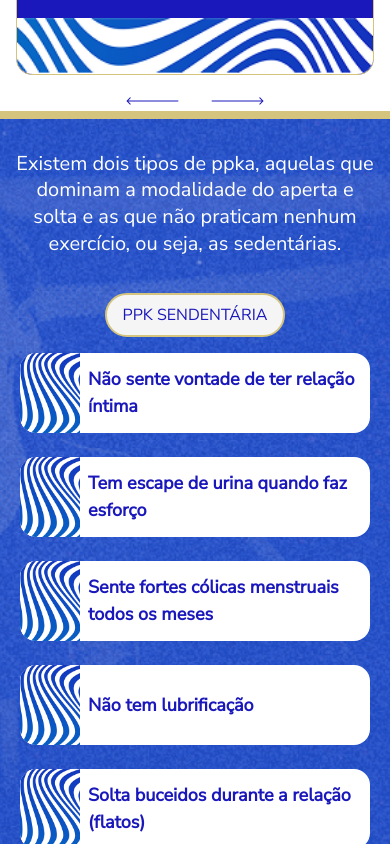
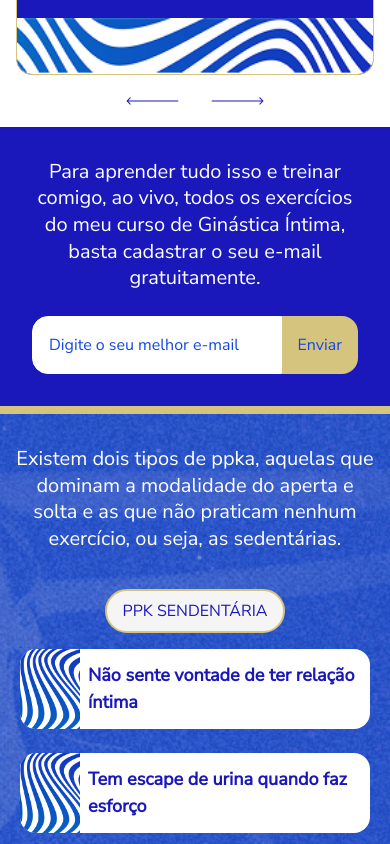
Before and after one commit to belborba/catiadamasceno, a Next.js app: page / in a window 390 px wide. Shown: the part 1800-2644 px from the top of the page. Built offline with nearby package versions, Linux system fonts and the light colour scheme.

Commit message:
feat: add cta component

```diff
--- a/src/app/_components/classes.tsx
+++ b/src/app/_components/classes.tsx
@@ -27,13 +27,14 @@ export const ClassContent = () => {
 
   return (
     <section className="relative flex flex-col items-center px-4 sm:px-0 bg-white sm:bg-none">
-      <div>
+      <div className="w-full">
         <Image
           src={sectionDesktop}
           alt="Fundo Desktop"
           fill
           placeholder="blur"
           className="hidden sm:block absolute z-0"
+          sizes="(max-width: 768px) 100vw, (max-width: 1200px) 50vw, 33vw"
           style={{ objectFit: "cover", objectPosition: "center" }}
         />
       </div>
@@ -81,17 +82,18 @@ export const ClassContent = () => {
                     fill
                     placeholder="blur"
                     className="rounded-b-2xl"
+                    sizes="(max-width: 768px) 100vw, (max-width: 1200px) 50vw, 33vw"
                     style={{ objectFit: "cover", objectPosition: "center" }}
                   />
                 </div>
               </div>
             ))}
           </div>
-          <div className="mt-4 flex h-5 max-w-7xl gap-8 justify-center sm:justify-between">
-            <button className="cursor-pointer" onClick={scrollNext}>
+          <div className="my-4 flex h-5 max-w-7xl gap-8 justify-center sm:justify-between">
+            <button className="cursor-pointer" onClick={scrollPrev}>
               <Image src={arrowLeftIcon} alt="Arrow Icon" />
             </button>
-            <button className="cursor-pointer" onClick={scrollPrev}>
+            <button className="cursor-pointer" onClick={scrollNext}>
               <Image src={arrowRightIcon} alt="Arrow Icon" />
             </button>
           </div>
--- a/src/app/_components/cta.tsx
+++ b/src/app/_components/cta.tsx
@@ -1,3 +1,50 @@
-export const Footer = () => {
-  return ()
-}
+import { useState } from "react";
+import sectionMobile from "../../../public/bg-mobile-section-3.png";
+import Image from "next/image";
+
+export const Cta = () => {
+  const [email, setEmail] = useState("");
+
+  const handleSubmit = (e: React.FormEvent) => {
+    e.preventDefault();
+    console.log("Nome enviado:", email);
+  };
+
+  return (
+    <section className="block p-8 sm:hidden">
+      <div className="absolute inset-0 -z-10">
+        <Image
+          src={sectionMobile}
+          alt="Fundo Mobile"
+          fill
+          placeholder="blur"
+          className="block sm:hidden"
+          sizes="(max-width: 768px) 100vw, (max-width: 1200px) 50vw, 33vw"
+          style={{ objectFit: "cover", objectPosition: "top" }}
+        />
+      </div>
+      <div className="flex flex-col gap-6">
+        <h3 className="text-center text-[20px]">
+          Para aprender tudo isso e treinar comigo, ao vivo, todos os exercícios
+          do meu curso de Ginástica Íntima, basta cadastrar o seu e-mail
+          gratuitamente.
+        </h3>
+        <form onSubmit={handleSubmit} className="w-full flex">
+          <input
+            type="text"
+            value={email}
+            onChange={(e) => setEmail(e.target.value)}
+            placeholder="Digite o seu melhor e-mail"
+            className="placeholder-blue-700 border rounded-l-2xl p-4 bg-white flex-1 focus:outline-none"
+          />
+          <button
+            type="submit"
+            className="bg-primary text-blue-700 px-4 py-2 rounded-r-2xl"
+          >
+            Enviar
+          </button>
+        </form>
+      </div>
+    </section>
+  );
+};
--- a/src/app/_components/hero.tsx
+++ b/src/app/_components/hero.tsx
@@ -19,6 +19,7 @@ export const Hero = () => {
         fill
         placeholder="blur"
         className="block sm:hidden"
+        sizes="(max-width: 768px) 100vw, (max-width: 1200px) 50vw, 33vw"
         style={{ objectFit: "cover", objectPosition: "top" }}
       />
 
@@ -28,6 +29,7 @@ export const Hero = () => {
         fill
         placeholder="blur"
         className="hidden sm:block"
+        sizes="(max-width: 768px) 100vw, (max-width: 1200px) 50vw, 33vw"
         style={{ objectFit: "cover", objectPosition: "center" }}
       />
       <div className="absolute w-full sm:mx-60 sm:w-[486px] flex flex-col gap-6 p-6 sm:p-0 items-center sm:items-start text-center sm:text-left">
--- a/src/app/_components/vs.tsx
+++ b/src/app/_components/vs.tsx
@@ -16,6 +16,7 @@ export const Vs = () => {
           fill
           placeholder="blur"
           className="block sm:hidden"
+          sizes="(max-width: 768px) 100vw, (max-width: 1200px) 50vw, 33vw"
           style={{ objectFit: "cover", objectPosition: "top" }}
         />
         <Image
@@ -24,6 +25,7 @@ export const Vs = () => {
           fill
           placeholder="blur"
           className="hidden sm:block"
+          sizes="(max-width: 768px) 100vw, (max-width: 1200px) 50vw, 33vw"
           style={{ objectFit: "cover", objectPosition: "top" }}
         />
       </div>
@@ -37,8 +39,8 @@ export const Vs = () => {
           PPK SENDENTÁRIA
         </h4>
         <div className="flex flex-wrap justify-center gap-6">
-          {sedentariaList.map((item) => (
-            <ul>
+          <ul className="flex flex-wrap justify-center gap-6">
+            {sedentariaList.map((item) => (
               <li
                 className="bg-white w-[350px] flex items-center justify-start rounded-2xl text-black"
                 key={item.id}
@@ -51,6 +53,7 @@ export const Vs = () => {
                       placeholder="blur"
                       fill
                       className="rounded-l-2xl"
+                      sizes="(max-width: 768px) 100vw, (max-width: 1200px) 50vw, 33vw"
                       style={{
                         objectFit: "cover",
                         objectPosition: "center",
@@ -62,15 +65,15 @@ export const Vs = () => {
                   <p className="text-[18px]">{item.description}</p>
                 </div>
               </li>
-            </ul>
-          ))}
+            ))}
+          </ul>
         </div>
         <h4 className="mt-5 px-4 py-2 rounded-full border-2 border-primary text-white">
           PPK ATLETA
         </h4>
         <div className="flex flex-wrap justify-center gap-6">
-          {atletaList.map((item) => (
-            <ul>
+          <ul className="flex flex-wrap justify-center gap-6">
+            {atletaList.map((item) => (
               <li
                 className="bg-primary w-[350px] flex items-center justify-start rounded-2xl text-black"
                 key={item.id}
@@ -83,6 +86,7 @@ export const Vs = () => {
                       placeholder="blur"
                       fill
                       className="rounded-l-2xl"
+                      sizes="(max-width: 768px) 100vw, (max-width: 1200px) 50vw, 33vw"
                       style={{
                         objectFit: "cover",
                         objectPosition: "center",
@@ -94,8 +98,8 @@ export const Vs = () => {
                   <p className="text-[18px]">{item.description}</p>
                 </div>
               </li>
-            </ul>
-          ))}
+            ))}
+          </ul>
         </div>
         <Image
           src={arrowDownCircle}
--- a/src/app/page.tsx
+++ b/src/app/page.tsx
@@ -1,6 +1,7 @@
 "use client";
 
 import { ClassContent } from "./_components/classes";
+import { Cta } from "./_components/cta";
 import { Footer } from "./_components/footer";
 import { Hero } from "./_components/hero";
 import { Profile } from "./_components/profile";
@@ -11,6 +12,7 @@ export default function Home() {
     <main>
       <Hero />
       <ClassContent />
+      <Cta />
       <Vs />
       <Profile />
       <Footer />
```
Also changed, not shown: public/bg-mobile-section-3.png (added).
